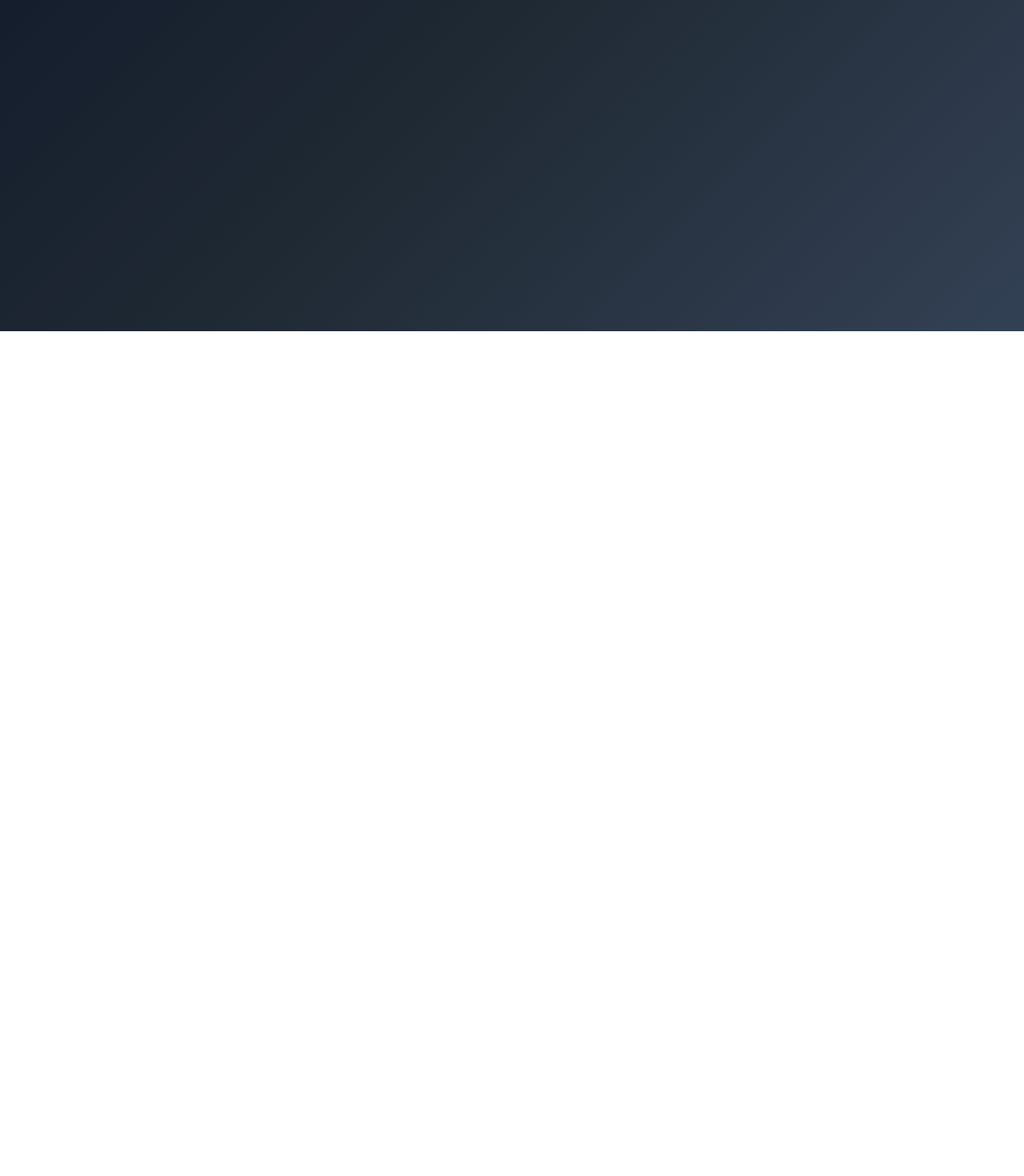
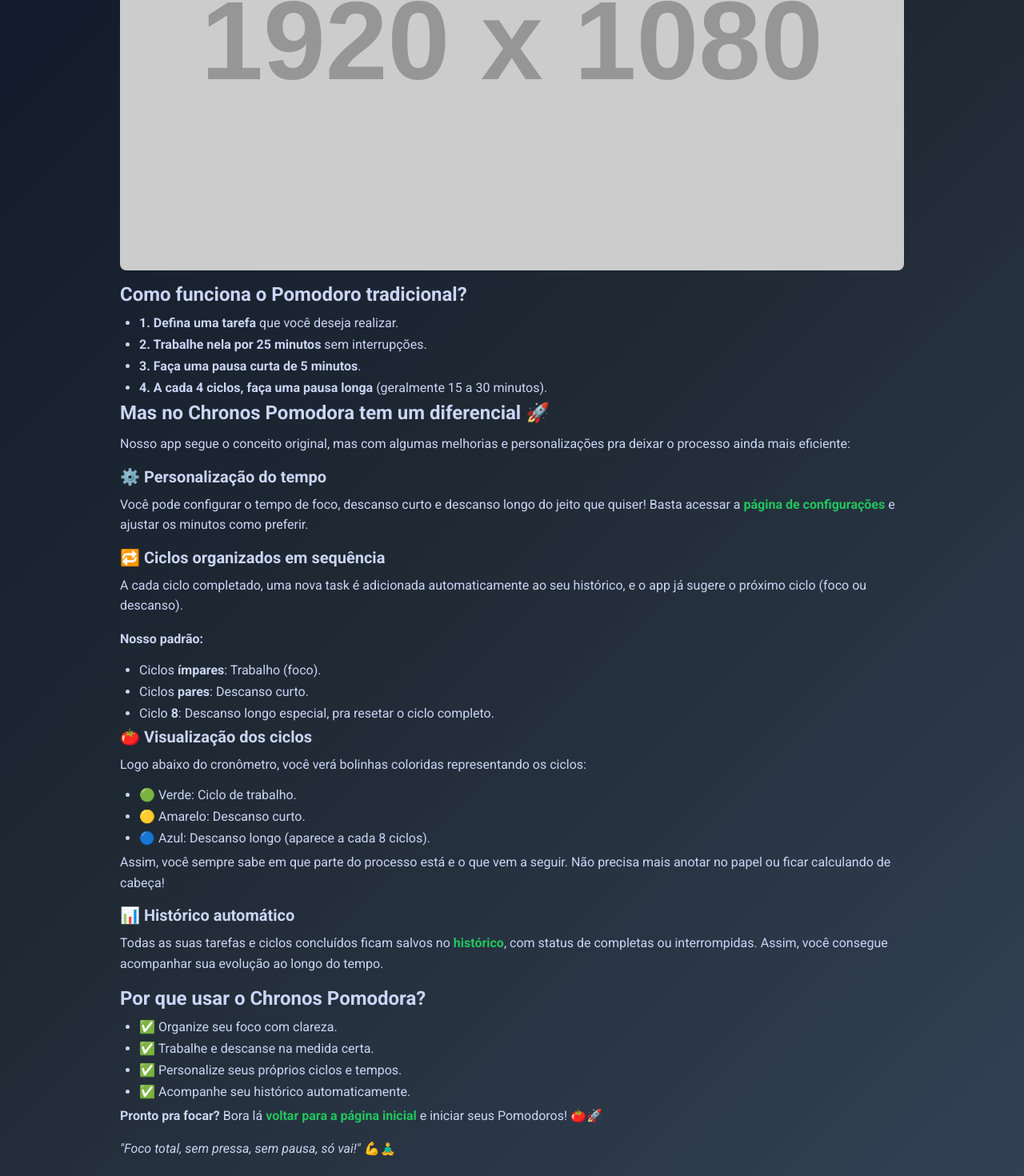
Before and after one commit to juniorbonini/crhonos-pomodora, a React (Vite) app: page /pomodoro in a window 1280 px wide. Before the commit this address had no page. Shown: the part 386-1856 px from the top of the page at 80% size. Before the commit the page ends 800 px from the top, so only its background shows below. Built offline with nearby package versions, Linux system fonts and the light colour scheme.

Commit message:
feat: add Pomodoro technique info page and project overview

```diff
--- a/src/components/Button/style.module.css
+++ b/src/components/Button/style.module.css
@@ -13,7 +13,7 @@
   margin: 3.8rem 0;
   cursor: pointer;
   font-weight: bold;
-  color: var(--gray-200);
+  color: var(--gray-900);
   font-size: 1.8rem;
   transition: all 0.3s ease-in-out;
 }
@@ -42,7 +42,7 @@
 }
 
 .button:hover {
-  filter: brightness(65%);
+  filter: brightness(75%);
 }
 
 .button svg {
--- /dev/null
+++ b/src/components/Html/index.tsx
@@ -0,0 +1,7 @@
+import styles from "./style.module.css";
+
+import type { HtmlTagsProps } from "../../types/HtmlTags/html-tags";
+
+export function HtmlTags({ children }: HtmlTagsProps) {
+  return <div className={styles.genericHtml}>{children}</div>;
+}
--- /dev/null
+++ b/src/components/Html/style.module.css
@@ -0,0 +1,46 @@
+.genericHtml h1 {
+  font-size: 3.2rem;
+  margin-bottom: 1.6rem;
+}
+
+.genericHtml h2 {
+  font-size: 2.4rem;
+  margin-bottom: 1.2rem;
+}
+
+.genericHtml h3 {
+  font-size: 2rem;
+  margin-bottom: 1rem;
+}
+
+.genericHtml p {
+  font-size: 1.6rem;
+  line-height: 1.6;
+  margin-bottom: 1.6rem;
+}
+
+.genericHtml a {
+  color: var(--green-500);
+  text-decoration: none;
+  font-weight: bold;
+}
+
+.genericHtml a:hover {
+  text-decoration: underline;
+}
+
+.genericHtml ul {
+  padding-left: 2.4rem;
+}
+
+.genericHtml li {
+  margin-bottom: 0.8rem;
+}
+
+.genericHtml img {
+  max-width: 100%;
+  height: auto;
+  border-radius: 0.8rem;
+  display: block;
+  margin: 1.6rem 0;
+}
--- /dev/null
+++ b/src/pages/Pomodoro/index.tsx
@@ -0,0 +1,120 @@
+import { Container } from "../../components/Container";
+import { Heading } from "../../components/Heading";
+import { HtmlTags } from "../../components/Html";
+
+export function Pomodoro() {
+  return (
+    <Container>
+      <HtmlTags>
+        <Heading>A Técnica Pomodoro 🍅</Heading>
+        <p>
+          A Técnica Pomodoro é uma metodologia de produtividade criada por{" "}
+          <strong>Francesco Cirillo</strong>, que consiste em dividir o trabalho
+          em blocos de tempo (os famosos "Pomodoros") intercalados com pausas. O
+          objetivo é manter o foco total por um período curto e garantir
+          descansos para evitar o cansaço mental.
+        </p>
+
+        <img src="https://placehold.co/1920x1080" alt="" />
+
+        <h2>Como funciona o Pomodoro tradicional?</h2>
+        <ul>
+          <li>
+            <strong>1. Defina uma tarefa</strong> que você deseja realizar.
+          </li>
+          <li>
+            <strong>2. Trabalhe nela por 25 minutos</strong> sem interrupções.
+          </li>
+          <li>
+            <strong>3. Faça uma pausa curta de 5 minutos</strong>.
+          </li>
+          <li>
+            <strong>4. A cada 4 ciclos, faça uma pausa longa</strong>{" "}
+            (geralmente 15 a 30 minutos).
+          </li>
+        </ul>
+
+        <h2>
+          Mas no <strong>Chronos Pomodora</strong> tem um diferencial 🚀
+        </h2>
+
+        <p>
+          Nosso app segue o conceito original, mas com algumas melhorias e
+          personalizações pra deixar o processo ainda mais eficiente:
+        </p>
+
+        <h3>⚙️ Personalização do tempo</h3>
+        <p>
+          Você pode configurar o tempo de foco, descanso curto e descanso longo
+          do jeito que quiser! Basta acessar a{" "}
+          <a href="/settings">página de configurações</a> e ajustar os minutos
+          como preferir.
+        </p>
+
+        <h3>🔁 Ciclos organizados em sequência</h3>
+        <p>
+          A cada ciclo completado, uma nova task é adicionada automaticamente ao
+          seu histórico, e o app já sugere o próximo ciclo (foco ou descanso).
+        </p>
+        <p>
+          <strong>Nosso padrão:</strong>
+        </p>
+        <ul>
+          <li>
+            Ciclos <strong>ímpares</strong>: Trabalho (foco).
+          </li>
+          <li>
+            Ciclos <strong>pares</strong>: Descanso curto.
+          </li>
+          <li>
+            Ciclo <strong>8</strong>: Descanso longo especial, pra resetar o
+            ciclo completo.
+          </li>
+        </ul>
+
+        <h3>🍅 Visualização dos ciclos</h3>
+        <p>
+          Logo abaixo do cronômetro, você verá bolinhas coloridas representando
+          os ciclos:
+        </p>
+        <ul>
+          <li>🟢 Verde: Ciclo de trabalho.</li>
+          <li>🟡 Amarelo: Descanso curto.</li>
+          <li>🔵 Azul: Descanso longo (aparece a cada 8 ciclos).</li>
+        </ul>
+
+        <p>
+          Assim, você sempre sabe em que parte do processo está e o que vem a
+          seguir. Não precisa mais anotar no papel ou ficar calculando de
+          cabeça!
+        </p>
+
+        <h3>📊 Histórico automático</h3>
+        <p>
+          Todas as suas tarefas e ciclos concluídos ficam salvos no{" "}
+          <a href="/history">histórico</a>, com status de completas ou
+          interrompidas. Assim, você consegue acompanhar sua evolução ao longo
+          do tempo.
+        </p>
+
+        <h2>Por que usar o Chronos Pomodora?</h2>
+        <ul>
+          <li>✅ Organize seu foco com clareza.</li>
+          <li>✅ Trabalhe e descanse na medida certa.</li>
+          <li>✅ Personalize seus próprios ciclos e tempos.</li>
+          <li>✅ Acompanhe seu histórico automaticamente.</li>
+        </ul>
+
+        <p>
+          <strong>Pronto pra focar?</strong> Bora lá{" "}
+          <a href="/">voltar para a página inicial</a> e iniciar seus Pomodoros!
+          🍅🚀
+        </p>
+
+        <p>
+          <em>"Foco total, sem pressa, sem pausa, só vai!"</em> 💪🧘‍♂️
+        </p>
+      </HtmlTags>
+    </Container>
+  );
+}
--- a/src/pages/Settings/index.tsx
+++ b/src/pages/Settings/index.tsx
@@ -77,7 +77,7 @@
           />
         </div>
         <Container>
-          <Button>Salvar</Button>
+          <Button variant="default">Salvar</Button>
         </Container>
       </form>
     </MainTemplate>
--- a/src/routes/main-routes.tsx
+++ b/src/routes/main-routes.tsx
@@ -2,6 +2,7 @@
 import { Home } from "../pages/Home";
 import { History } from "../pages/History";
 import { Settings } from "../pages/Settings";
+import { Pomodoro } from "../pages/Pomodoro";
 
 export function MainRoutes() {
   return (
@@ -10,6 +11,7 @@
         <Route index path="/" element={<Home />} />
         <Route path="/history" element={<History />} />
         <Route path="/settings" element={<Settings />} />
+        <Route path="/pomodoro" element={<Pomodoro />} />
       </Routes>
     </BrowserRouter>
   );
--- /dev/null
+++ b/src/types/HtmlTags/html-tags.ts
@@ -0,0 +1,5 @@
+import type { ReactNode } from "react";
+
+export type HtmlTagsProps = {
+  children: ReactNode;
+};
```
